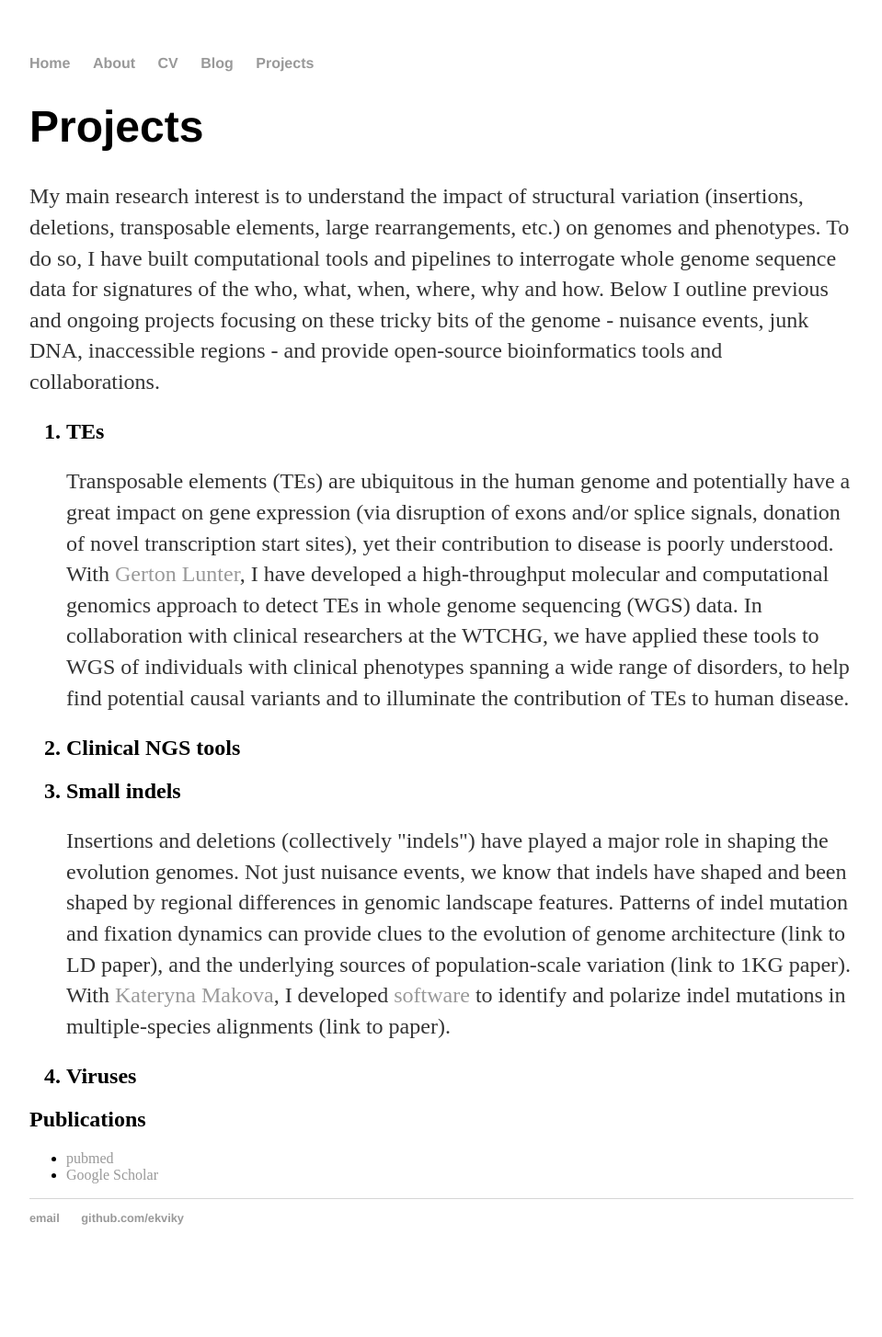
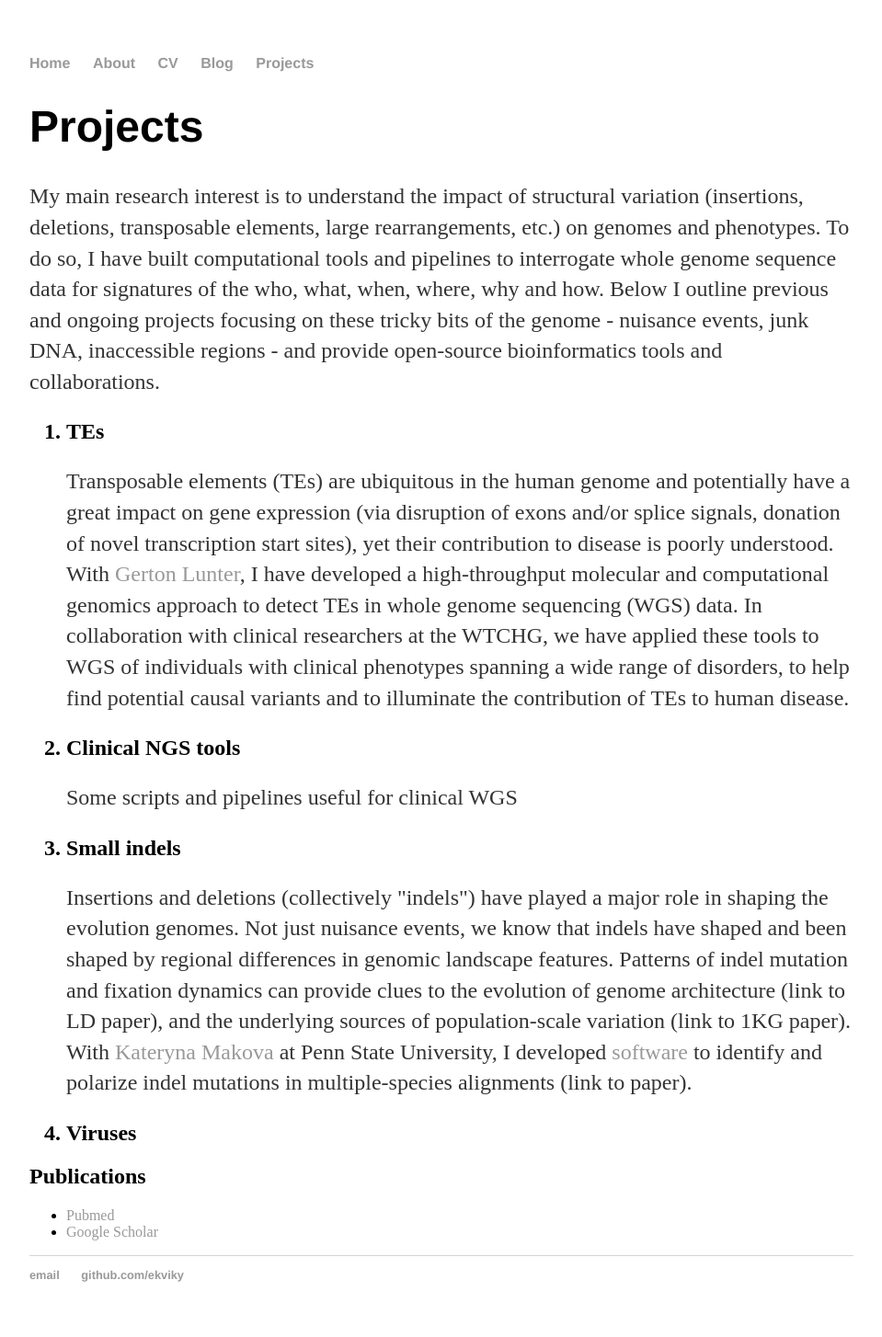
Before and after one commit to ekviky/ekviky.github.io, a Jekyll site: the page built from projects/index.html, in a window 1280 px wide. Shown: the whole page at 92% size, without its empty margins (160-1119 px from the left). Built offline with Jekyll 4.4.1, drawn with Linux system fonts in a browser that asks for light colours; before the commit the page ends 1392 px from its top, so only the background shows below that.

Commit message:
fix typos projects page

```diff
--- a/projects/index.html
+++ b/projects/index.html
@@ -12,13 +12,14 @@ title: ekviky Projects
 			<p>Transposable elements (TEs) are ubiquitous in the human genome and potentially have a great impact on gene expression (via disruption of exons and/or splice signals, donation of novel transcription start sites), yet their contribution to disease is poorly understood. With  <a href="http://www.well.ox.ac.uk/gerton-lunter#research">Gerton Lunter</a>, I have developed a high-throughput molecular and computational genomics approach to detect TEs in whole genome sequencing (WGS) data. In collaboration with clinical researchers at the WTCHG, we have applied these tools to WGS of individuals with clinical phenotypes spanning a wide range of disorders, to help find potential causal variants and to illuminate the contribution of TEs to human disease.<p>
 
 			<h2><li>Clinical NGS tools</li></h2>
+			<p>Some scripts and pipelines useful for clinical WGS<p>
 			<h2><li>Small indels</li></h2>
-			<p> Insertions and deletions (collectively "indels") have played a major role in shaping the evolution genomes. Not just nuisance events, we know that indels have shaped and been shaped by regional differences in genomic landscape features. Patterns of indel mutation and fixation dynamics can provide clues to the evolution of genome architecture (link to LD paper), and the underlying sources of population-scale variation (link to 1KG paper). With <a href="http://www.bx.psu.edu/makova_lab/">Kateryna Makova</a>, I developed <a href="https://usegalaxy.org/">software</a> to identify and polarize indel mutations in multiple-species alignments (link to paper).<p>
+			<p> Insertions and deletions (collectively "indels") have played a major role in shaping the evolution genomes. Not just nuisance events, we know that indels have shaped and been shaped by regional differences in genomic landscape features. Patterns of indel mutation and fixation dynamics can provide clues to the evolution of genome architecture (link to LD paper), and the underlying sources of population-scale variation (link to 1KG paper). With <a href="http://www.bx.psu.edu/makova_lab/">Kateryna Makova</a> at Penn State University, I developed <a href="https://usegalaxy.org/">software</a> to identify and polarize indel mutations in multiple-species alignments (link to paper).<p>
 			<h2><li>Viruses</li></h2>
 		</ol>
 		<h2>Publications</h2>
 		<ul class="contacts">
-			<li><a href="https://www.ncbi.nlm.nih.gov/pubmed/?term=Kvikstad+E">pubmed</a></li>
+			<li><a href="https://www.ncbi.nlm.nih.gov/pubmed/?term=Kvikstad+E">Pubmed</a></li>
 			<li><a href="https://scholar.google.co.uk/citations?user=uMVdpNsAAAAJ&hl=en&oi=ao">Google Scholar</a></li>
 			</ul>
 	</div>
```
Also changed, not shown: 1 other file.
